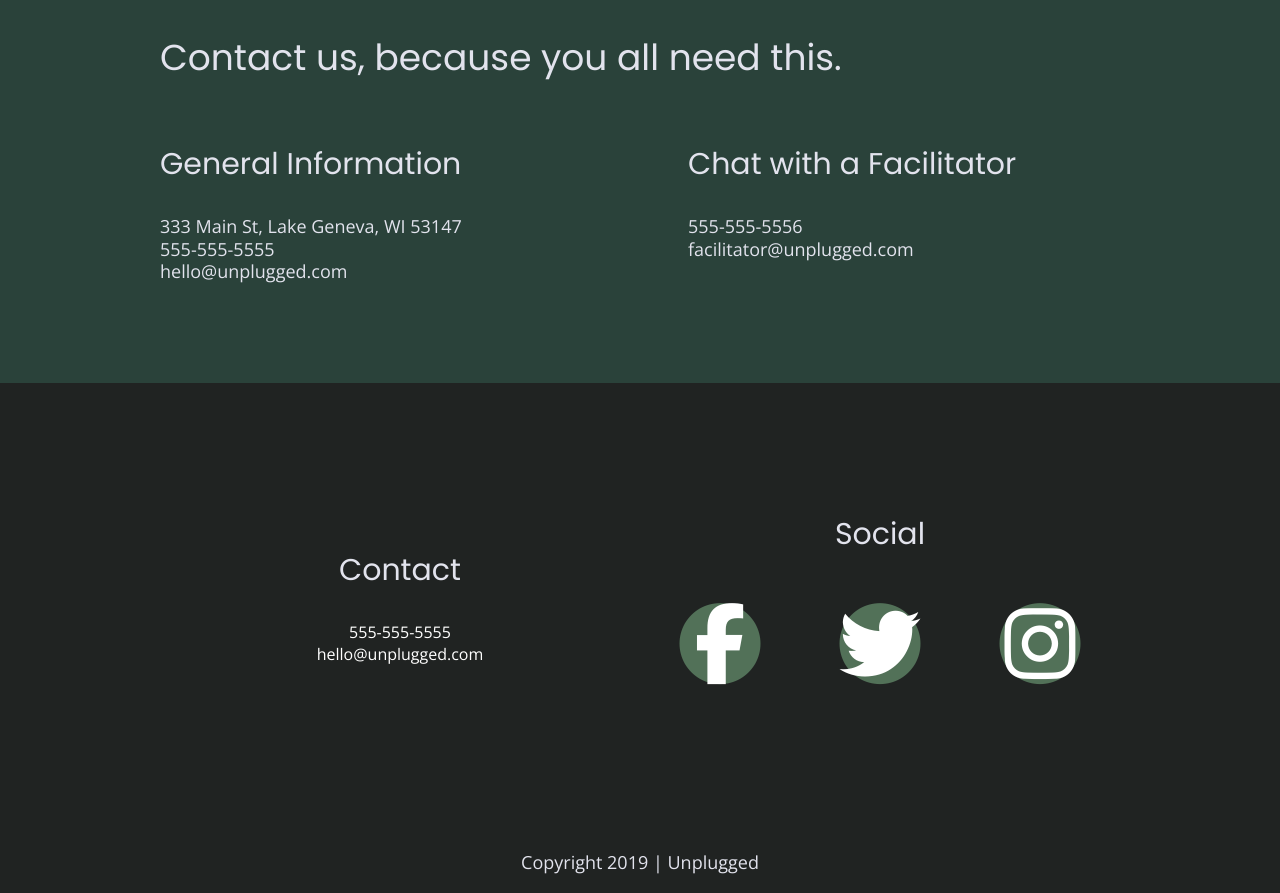
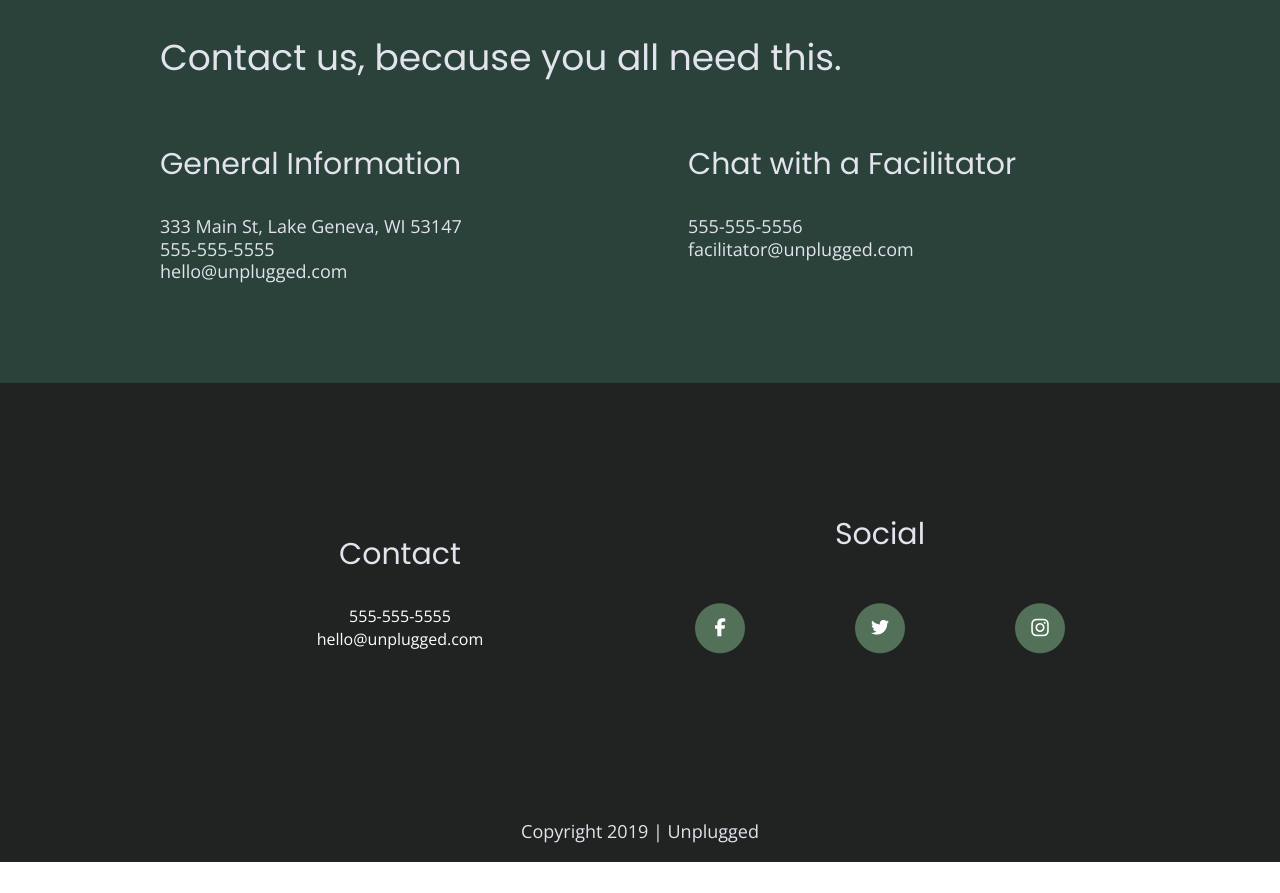
Before and after one commit to andreahm96/unplugged-retreat, a website: page about/index-about.html in a window 1280 px wide. Shown: the part 1276-2169 px from the top of the page. After the commit the page ends 2138 px from the top, so only its background shows below. Drawn offline with nearby package versions, Linux system fonts and the light colour scheme.

Commit message:
changed size of stacked footer social icons

```diff
--- a/about/index-about.html
+++ b/about/index-about.html
@@ -127,27 +127,27 @@
 
                           <p>
                             <a href="https://www.facebook.com/yoursite" target="_blank">
-                            <span class="fa-stack fa-2x" style="color:#527158;">
+                            <span class="fa-stack fa-2x" style="color:#527158; font-size:25px;">
                               <i class="fas fa-circle fa-stack-2x"></i>
-                              <i class="fab fa-facebook-f fa-stack-1x fa-inverse"></i>
+                              <i class="fab fa-facebook-f fa-stack-1x fa-inverse" style="font-size:18px;"></i>
                             </span>
                             </a>
                           </p>
 
                           <p>
                             <a href="https://www.twitter.com/yoursite" target="_blank">
-                              <span class="fa-stack fa-2x" style="color:#527158;">
+                              <span class="fa-stack fa-2x" style="color:#527158; font-size:25px;">
                                 <i class="fas fa-circle fa-stack-2x"></i>
-                                <i class="fab fa-twitter fa-stack-1x fa-inverse"></i>
+                                <i class="fab fa-twitter fa-stack-1x fa-inverse" style="font-size:18px;"></i>
                               </span>
                             </a>
                           </p>
 
                           <p>
                             <a href="https://www.instagram.com/yoursite" target="_blank">
-                              <span class="fa-stack fa-2x" style="color:#527158;">
+                              <span class="fa-stack fa-2x" style="color:#527158; font-size:25px;">
                                 <i class="fas fa-circle fa-stack-2x"></i>
-                                <i class="fab fa-instagram fa-stack-1x fa-inverse"></i>
+                                <i class="fab fa-instagram fa-stack-1x fa-inverse" style="font-size:20px;"></i>
                               </span>
                             </a>
                           </p>
```
Also changed, not shown: faq/index-faq.html (+6 -6 lines), index.html (+6 -6 lines).
